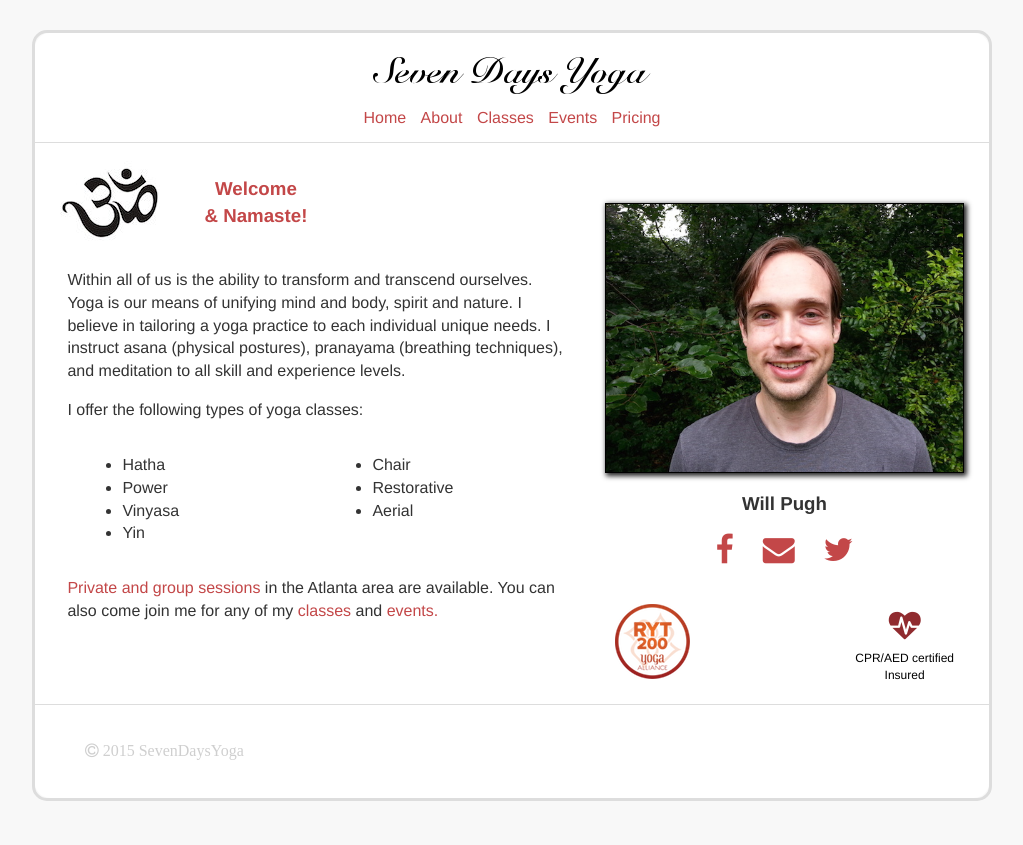
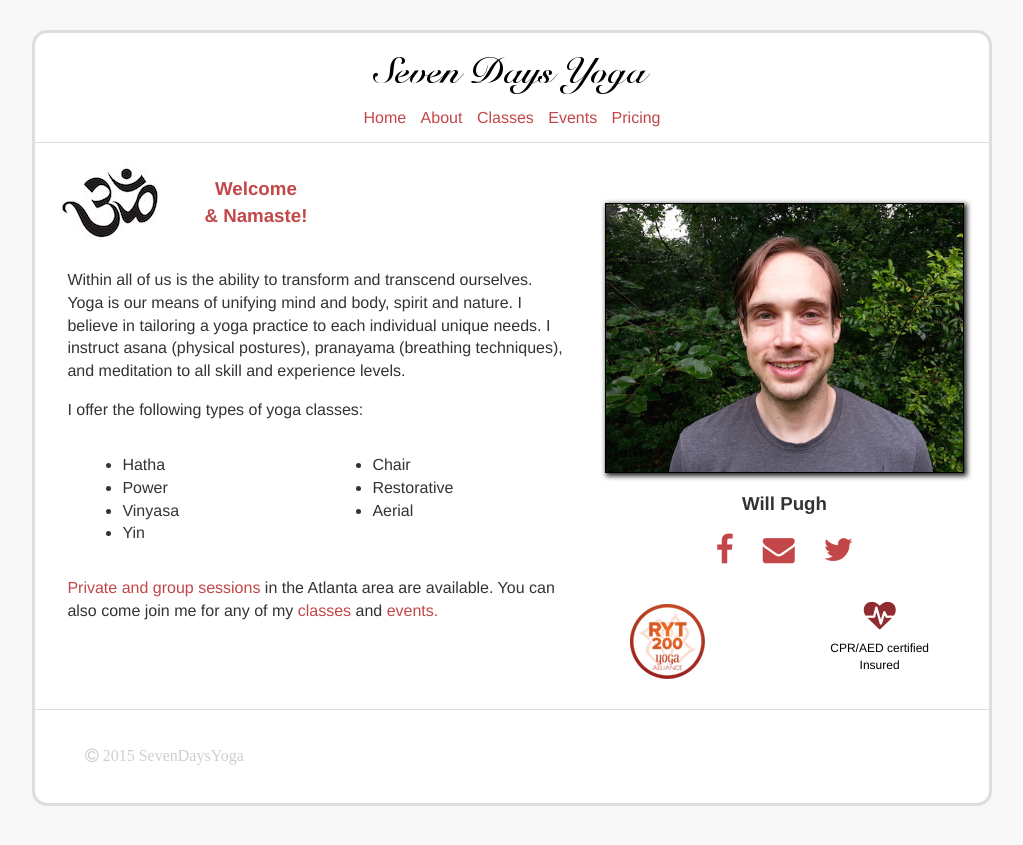
Before and after one commit to sevendaysyoga/sevendaysyoga.github.io, a Jekyll site: the page built from index.html, in a window 1280 px wide. Shown: the top 845 px of the page, without its empty margins (128-1151 px from the left). Built offline with Jekyll 4.4.1, drawn with Linux system fonts in a browser that asks for light colours; nearby versions of some CDN libraries.

```diff
--- a/_includes/certs.html
+++ b/_includes/certs.html
@@ -1,7 +1,10 @@
-<div class="certs">
-<div id = "ryt">
+<div class="row">
+	<div class = "col-xs-6">
+ 	<div id = "ryt">
 		<a href="http://yogaalliance.org"><img src = "img/ryt-icon.png"></a>
 	</div>
+	</div>
+	<div class = "col-xs-6">
 	<div id ="cpr">
 		<i class="fa fa-heartbeat"></i>
 		<div id = "certified">
@@ -9,4 +12,5 @@
 			<p>Insured</p>
 		</div>
 	</div>
+	</div>
 </div>
--- a/_sass/_certs.scss
+++ b/_sass/_certs.scss
@@ -6,7 +6,7 @@
 #ryt {
 	display:inline-block;
 	float:left;
-	margin:10px 10px;
+	margin:20px 10px;
 
 }
 
@@ -16,7 +16,7 @@
 	font-size:32px;
 	color:#902B2F;
 	float:right;
-	margin:10px 10px;
+	margin:10px 20px;
 }
 
 #certified {
--- /dev/null
+++ b/classes.html
@@ -0,0 +1,4 @@
+---
+layout: default
+title: Classes - SevenDaysYoga
+---
--- /dev/null
+++ b/events.html
@@ -0,0 +1,4 @@
+---
+layout: default
+title: Events - SevenDaysYoga
+---
--- /dev/null
+++ b/googlee9be4c4ac32def80.html
@@ -0,0 +1 @@
+google-site-verification: googlee9be4c4ac32def80.html
--- /dev/null
+++ b/pricing.html
@@ -0,0 +1,4 @@
+---
+layout: default
+title: Pricing - SevenDaysYoga
+---
--- /dev/null
+++ b/robots.txt
@@ -0,0 +1 @@
+User-agent: *
```
